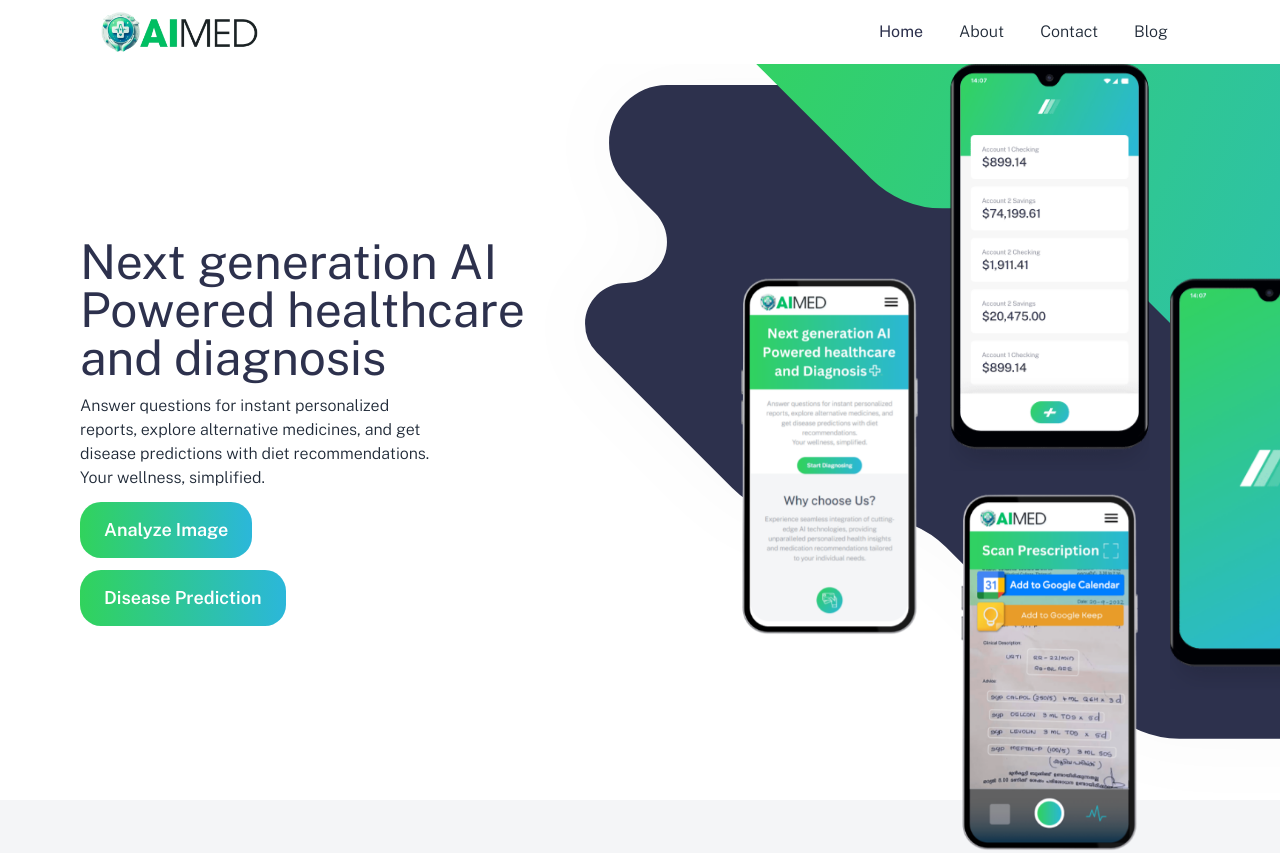
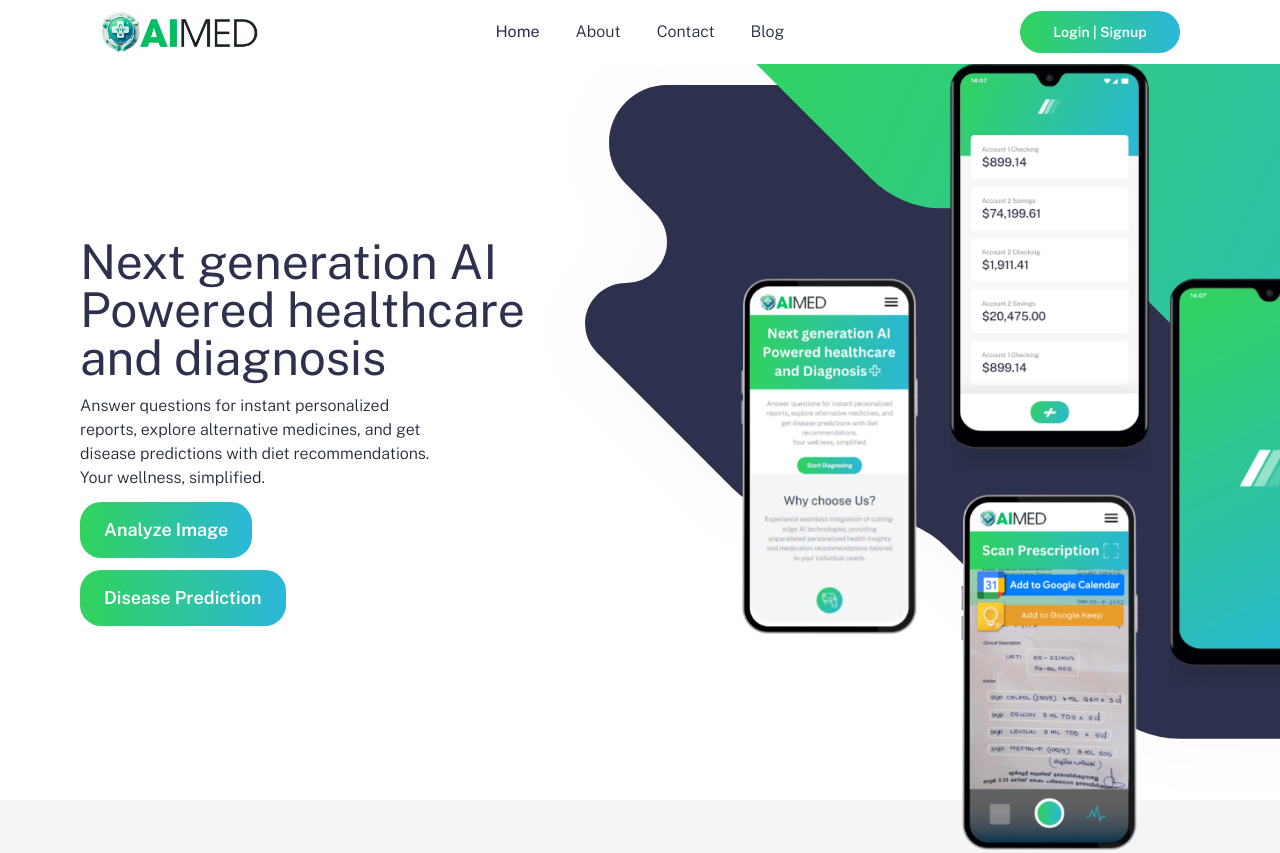
Before and after one commit to prashantzzz/AIMED, a website: page index.html in a window 1280 px wide. Shown: the top 853 px of the page. Drawn offline with Linux system fonts and the light colour scheme; a script that the page names is missing.

Commit message:
enable login/signup button in head

```diff
--- a/index.html
+++ b/index.html
@@ -64,9 +64,9 @@
           </li>
         </ul>
       </nav>
-      <!-- <div class="hidden lg:block">
-        <a class="ds-btn ds-btn-primary ds-btn-wide" href="LoginSignup.html" id="auth-btn-wrapper" >Login | Signup</a>
-      </div> -->
+      <div class="hidden lg:block">
+        <a class="ds-btn ds-btn-primary ds-btn-wide" href="LoginSignup.html" id="auth-btn" >Login | Signup</a>
+      </div>
 
       <!-- burger icon on mobile -->
       <nav class="nav__icon lg:hidden" aria-labelledby="header-nav-mobile">
```
